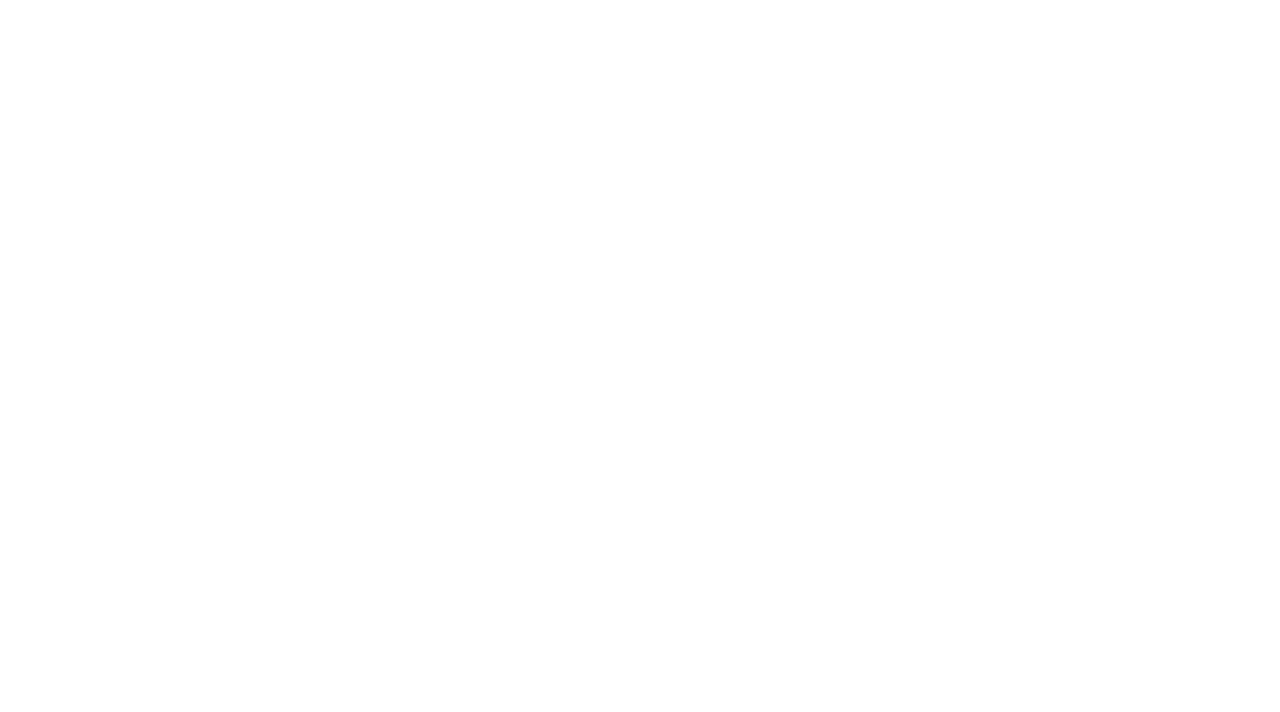
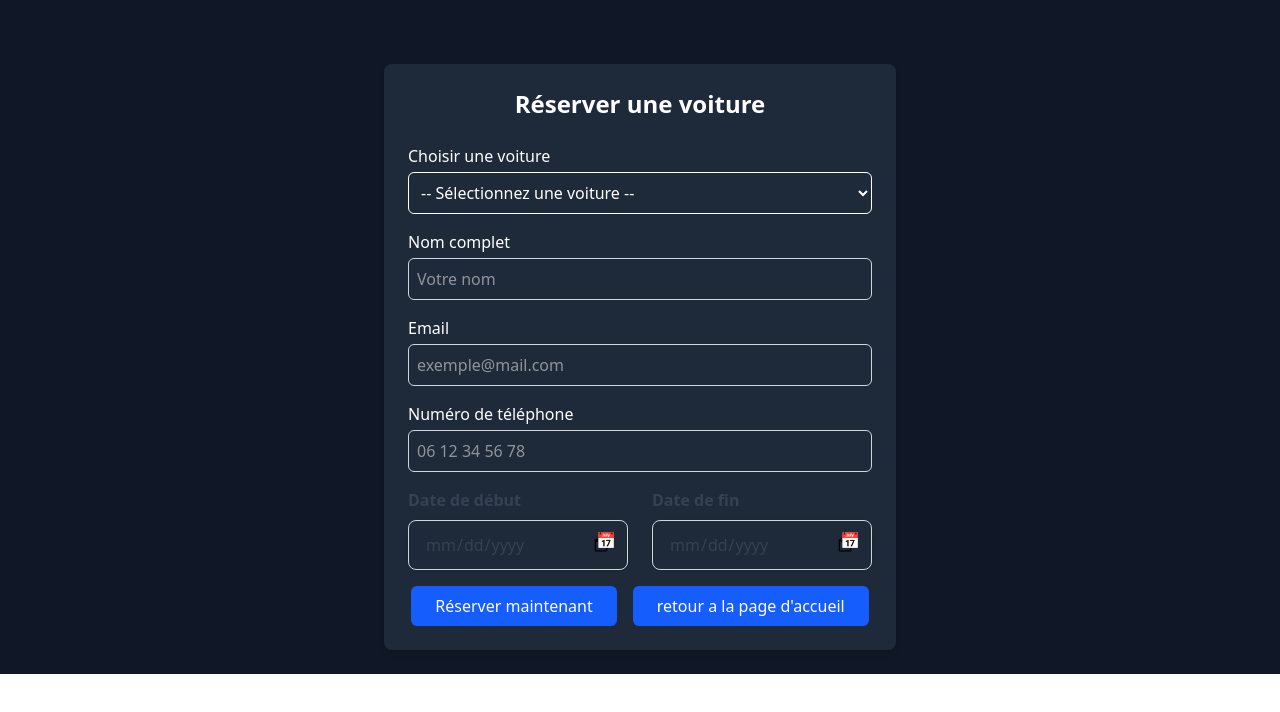
Before and after one commit to YASSIRELMAHDAOUI/site-voiture, a React (Vite) app: page /reservation in a window 1280 px wide. Before the commit this address had no page. Shown: the top 712 px of the page. Built offline with nearby package versions, Linux system fonts and the light colour scheme.

Commit message:
ajout de fichier reservation

```diff
--- a/src/components/applocation.jsx
+++ b/src/components/applocation.jsx
@@ -4,6 +4,7 @@ import { BrowserRouter as Router, Route, Routes } from 'react-router-dom';
 import Home from './home';
 import Contact from './contact';
 import Detail from './details';
+import Reserver from './reservation';
 
 
 const Applocation = () => {
@@ -13,7 +14,7 @@ const Applocation = () => {
         <Route path="/" element={<Home/>} />
         <Route path="/contact" element={<Contact/>} />
         <Route path="/details/:id" element={<Detail/>} />
-
+        <Route path='/reservation' element={<Reserver/>}/>
 
       </Routes>
     </Router>
--- a/src/components/details.jsx
+++ b/src/components/details.jsx
@@ -28,12 +28,19 @@ function Detail() {
         </p>
 
         <p className="text-white mb-6">{car.desc}</p>
-
+        <div className=" flex gap-4">
         <Link to="/">
           <button className="bg-gradient-to-r from-blue-500 to-indigo-500 hover:from-blue-600 hover:to-indigo-600 text-white px-8 py-3 rounded-full shadow-lg transition-transform duration-300 transform hover:scale-105">
             Retour à la page d'accueil
           </button>
+
         </Link>
+        <Link to='/reservation'>
+        <button className="bg-gradient-to-r from-blue-500 to-indigo-500 hover:from-blue-600 hover:to-indigo-600 text-white px-8 py-3 rounded-full shadow-lg transition-transform duration-300 transform hover:scale-105">
+            Reserver maintenant
+          </button>
+          </Link>
+          </div>
       </div>
     </div>
   );
--- a/src/components/home.jsx
+++ b/src/components/home.jsx
@@ -39,7 +39,7 @@ const Home = () => {
       <nav className="bg-gray-800 bg-opacity-70 backdrop-blur-sm shadow-lg sticky top-0 z-50">
         <div className="container mx-auto flex justify-between items-center p-5">
           <div className="text-3xl font-extrabold text-blue-400">
-            Car <span className="text-white">Rental</span> 🇲🇦
+            Car <span className="text-white">YASSIR</span> 🇲🇦
           </div>
           <div className="space-x-6">
             <Link
--- /dev/null
+++ b/src/components/reservation.jsx
@@ -0,0 +1,82 @@
+import { Link } from "react-router-dom"
+
+function Reserver() {
+    return(
+        <div className="    bg-gray-900 p-6">
+            <div class="max-w-lg mx-auto p-6 text-white rounded-lg shadow-md mt-10 bg-gray-800">
+  <h2 class="text-2xl font-bold mb-6 text-center">Réserver une voiture</h2>
+
+  <form action="/reservation" method="POST" class="space-y-4">
+
+    <div>
+      <label for="car" class="block text-white font-medium mb-1">Choisir une voiture</label>
+      <select id="car" name="car" required class="w-full border bg-gray-800 p-2 rounded-md">
+        <option value="">-- Sélectionnez une voiture --</option>
+        <option value="ds4">DS4</option>
+        <option value="bmw_x5">BMW X5</option>
+        <option value="audi_a4">Audi A4</option>
+      </select>
+    </div>
+
+
+    <div>
+      <label for="name" class="block text-white font-medium mb-1">Nom complet</label>
+      <input type="text" id="name" name="name" required placeholder="Votre nom"
+             class="w-full border border-gray-300 p-2 rounded-md" />
+    </div>
+
+
+    <div>
+      <label for="email" class="block text-white font-medium mb-1">Email</label>
+      <input type="email" id="email" name="email" required placeholder="exemple@mail.com"
+             class="w-full border border-gray-300 p-2 rounded-md" />
+    </div>
+
+
+    <div>
+      <label for="phone" class="block text-white font-medium mb-1">Numéro de téléphone</label>
+      <input type="tel" id="phone" name="phone" required placeholder="06 12 34 56 78"
+             class="w-full border border-gray-300 p-2 rounded-md" />
+    </div>
+
+
+   <div class="grid grid-cols-1 md:grid-cols-2 gap-6">
+  <div class="relative">
+    <label for="start_date" class="block text-gray-700 font-semibold mb-2">Date de début</label>
+    <input type="date" id="start_date" name="start_date" required
+           class="w-full border border-gray-300 rounded-lg px-4 py-3 text-gray-700 focus:outline-none focus:ring-2 focus:ring-blue-500 focus:border-blue-500 transition duration-200 shadow-sm hover:shadow-md" />
+    <span class="absolute right-3 top-10 text-gray-400 pointer-events-none">
+      📅
+    </span>
+  </div>
+
+
+  <div class="relative">
+    <label for="end_date" class="block text-gray-700 font-semibold mb-2">Date de fin</label>
+    <input type="date" id="end_date" name="end_date" required
+           class="w-full border border-gray-300 rounded-lg px-4 py-3 text-gray-700 focus:outline-none focus:ring-2 focus:ring-blue-500 focus:border-blue-500 transition duration-200 shadow-sm hover:shadow-md" />
+    <span class="absolute right-3 top-10 text-gray-400 pointer-events-none">
+      📅
+    </span>
+  </div>
+</div>
+
+
+    <div class="text-center flex gap-4 justify-center">
+      <button type="submit" class="bg-blue-600 text-white px-6 py-2 rounded-md hover:bg-blue-700 transition transform hover:scale-105 duration-700">
+        Réserver maintenant
+      </button>
+
+    <Link to='/'>
+      <button type="submit" class="bg-blue-600 text-white px-6 py-2 rounded-md hover:bg-blue-700 transition transform hover:scale-105 duration-700">
+        retour a la page d'accueil
+      </button>
+      </Link>
+    </div>
+  </form>
+</div>
+
+        </div>
+    )
+}
+export default Reserver
```
